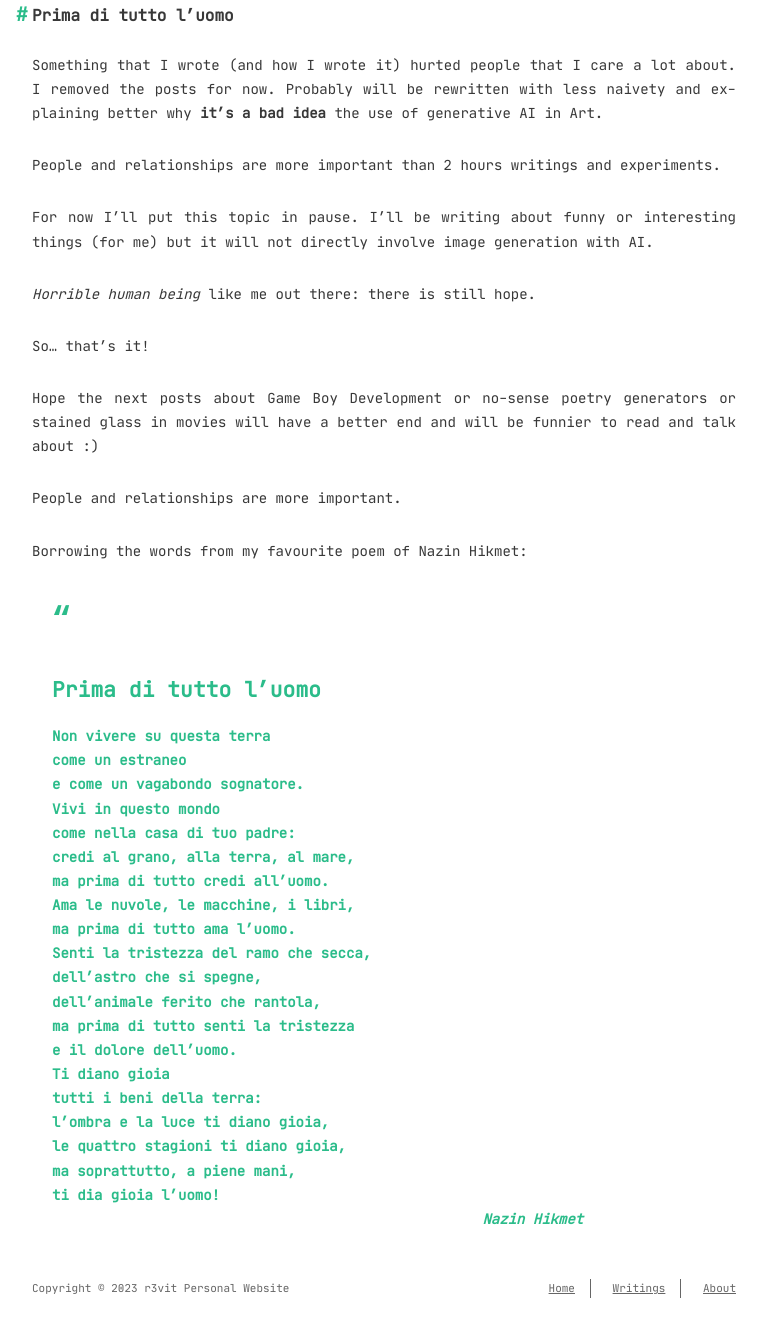
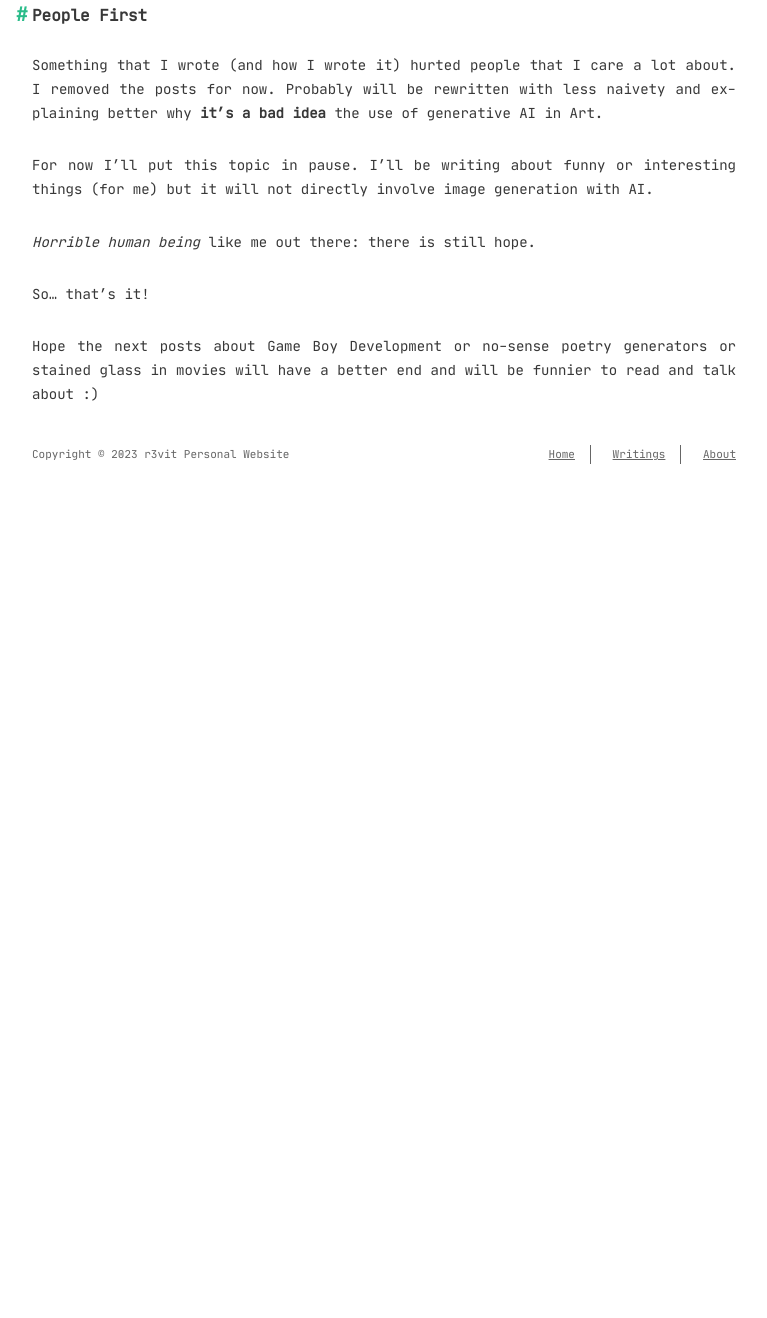
Before and after one commit to r3vit/r3vit.github.io, a plain HTML site: page posts/pause/index.html in a window 1280 px wide. Shown: the part 475-1793 px from the top of the page, without its empty margins (256-1023 px from the left). After the commit the page ends 959 px from the top, so only its background shows below. Drawn offline with Linux system fonts and the light colour scheme.

Commit message:
NOID - Post - Fix, again

```diff
--- a/index.xml
+++ b/index.xml
@@ -17,7 +17,7 @@
 Exploring new things (AI), funny things (card and game generation), serious things (software archiecture) and things I recently falled in love (glass).
 Good intentions for the new year lasted 3 weeks :)
 This post it&amp;rsquo;s more like an apology than a real update.
-Prima di tutto l&amp;rsquo;uomo Something that I wrote (and how I wrote it) hurted people that I care a lot about. I removed the posts for now.</description>
+People First Something that I wrote (and how I wrote it) hurted people that I care a lot about. I removed the posts for now.</description>
     </item>
 
     <item>
--- a/posts/index.xml
+++ b/posts/index.xml
@@ -17,7 +17,7 @@
 Exploring new things (AI), funny things (card and game generation), serious things (software archiecture) and things I recently falled in love (glass).
 Good intentions for the new year lasted 3 weeks :)
 This post it&amp;rsquo;s more like an apology than a real update.
-Prima di tutto l&amp;rsquo;uomo Something that I wrote (and how I wrote it) hurted people that I care a lot about. I removed the posts for now.</description>
+People First Something that I wrote (and how I wrote it) hurted people that I care a lot about. I removed the posts for now.</description>
     </item>
 
     <item>
--- a/posts/pause/index.html
+++ b/posts/pause/index.html
@@ -13,7 +13,7 @@
 Exploring new things (AI), funny things (card and game generation), serious things (software archiecture) and things I recently falled in love (glass).
 Good intentions for the new year lasted 3 weeks :)
 This post it&rsquo;s more like an apology than a real update.
-Prima di tutto l&rsquo;uomo Something that I wrote (and how I wrote it) hurted people that I care a lot about. I removed the posts for now." />
+People First Something that I wrote (and how I wrote it) hurted people that I care a lot about. I removed the posts for now." />
 <meta property="og:type" content="article" />
 <meta property="og:url" content="https://r3vit.github.io/posts/pause/" /><meta property="article:section" content="posts" />
 <meta property="article:published_time" content="2023-01-27T05:12:37+02:00" />
@@ -26,7 +26,7 @@ Prima di tutto l&rsquo;uomo Something that I wrote (and how I wrote it) hurted p
 Exploring new things (AI), funny things (card and game generation), serious things (software archiecture) and things I recently falled in love (glass).
 Good intentions for the new year lasted 3 weeks :)
 This post it&rsquo;s more like an apology than a real update.
-Prima di tutto l&rsquo;uomo Something that I wrote (and how I wrote it) hurted people that I care a lot about. I removed the posts for now."/>
+People First Something that I wrote (and how I wrote it) hurted people that I care a lot about. I removed the posts for now."/>
 
 
 
@@ -92,11 +92,10 @@ Prima di tutto l&rsquo;uomo Something that I wrote (and how I wrote it) hurted p
 <p>Exploring new things (AI), funny things (card and game generation), serious things (software archiecture) and things I recently falled in love (glass).</p>
 <p>Good intentions for the new year lasted 3 weeks :)</p>
 <p>This post it&rsquo;s more like an apology than a real update.</p>
-<h2 id="prima-di-tutto-luomo">Prima di tutto l&rsquo;uomo</h2>
+<h2 id="people-first">People First</h2>
 <p>Something that I wrote (and how I wrote it) hurted people that I care a lot about.
 I removed the posts for now. Probably will be rewritten with less naivety and explaining
 better why <strong>it&rsquo;s a bad idea</strong> the use of generative AI in Art.</p>
-<p>People and relationships are more important than 2 hours writings and experiments.</p>
 <p>For now I&rsquo;ll put this topic in pause. I&rsquo;ll be writing about funny or
 interesting things (for me) but it will not directly involve image generation with AI.</p>
 <p><em>Horrible human being</em> like me out there: there is still hope.</p>
@@ -104,32 +103,6 @@ interesting things (for me) but it will not directly involve image generation wi
 <p>Hope the next posts about Game Boy Development or no-sense poetry generators
 or stained glass in movies will have a better end and will be funnier to read
 and talk about :)</p>
-<p>People and relationships are more important.</p>
-<p>Borrowing the words from my favourite poem of Nazin Hikmet:</p>
-<blockquote>
-<h1>Prima di tutto l’uomo</h1>
-<p>Non vivere su questa terra</p>
-<p>come un estraneo</p>
-<p>e come un vagabondo sognatore.</p>
-<p>Vivi in questo mondo</p>
-<p>come nella casa di tuo padre:</p>
-<p>credi al grano, alla terra, al mare,</p>
-<p>ma prima di tutto credi all’uomo.</p>
-<p>Ama le nuvole, le macchine, i libri,</p>
-<p>ma prima di tutto ama l’uomo.</p>
-<p>Senti la tristezza del ramo che secca,</p>
-<p>dell’astro che si spegne,</p>
-<p>dell’animale ferito che rantola,</p>
-<p>ma prima di tutto senti la tristezza</p>
-<p>e il dolore dell’uomo.</p>
-<p>Ti diano gioia</p>
-<p>tutti i beni della terra:</p>
-<p>l’ombra e la luce ti diano gioia,</p>
-<p>le quattro stagioni ti diano gioia,</p>
-<p>ma soprattutto, a piene mani,</p>
-<p>ti dia gioia l’uomo!</p>
-<p><cite>Nazin Hikmet</cite></p>
-</blockquote>
 
 
   </div>
```
